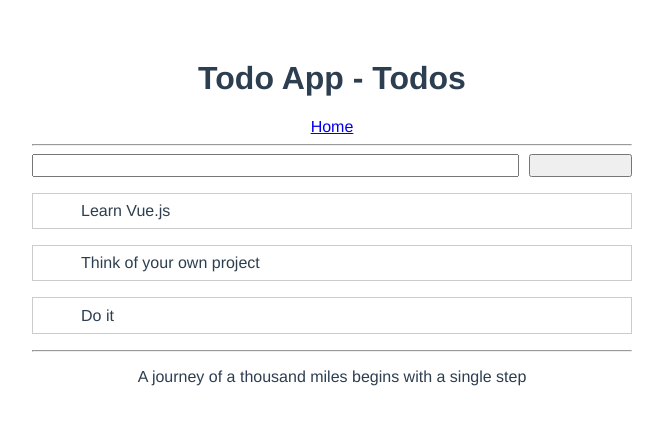
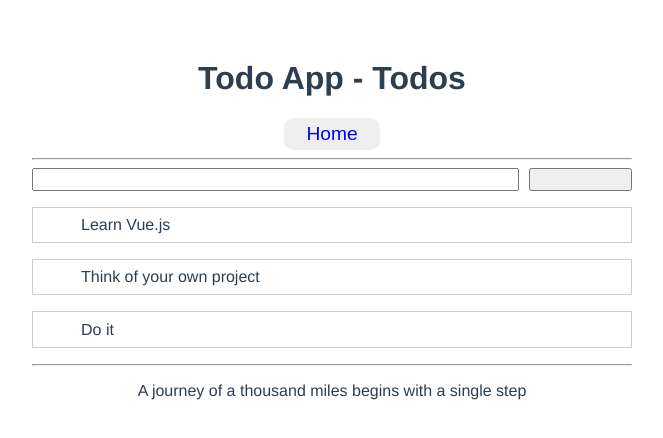
Before and after one commit to white78wolf/todo-list, a Vue app: page /todos in a window 1280 px wide. Shown: the top 438 px of the page, without its empty margins (308-971 px from the left). Built offline with nearby package versions, Linux system fonts and the light colour scheme; some icons are missing; the HTML template or start-up script is replaced by a standard one.

Commit message:
Wrap up the anchor to home page in Todos into a button

```diff
--- a/src/views/Todos.vue
+++ b/src/views/Todos.vue
@@ -1,7 +1,9 @@
 <template>
   <div>
     <h1>Todo App - Todos</h1>
-    <router-link to="/">Home</router-link>
+    <button class="anchor-button">
+      <router-link to="/">Home</router-link>
+    </button>
     <hr>
     <AddTodo @add-todo="addTodo" />
     <TodoList
@@ -66,3 +68,24 @@ export default {
   }
 }
 </script>
+
+<style scoped>
+a {
+  text-decoration: none;
+}
+a:visited {
+  color: #444;
+}
+.anchor-button {
+  font-size: 1.2rem;
+  border: none;
+  border-radius: 10px;
+  background: #eee;
+  width: 6rem;
+  height: 2rem;
+}
+.anchor-button:hover {
+  cursor: pointer;
+  background: #ccc;
+}
+</style>
```
